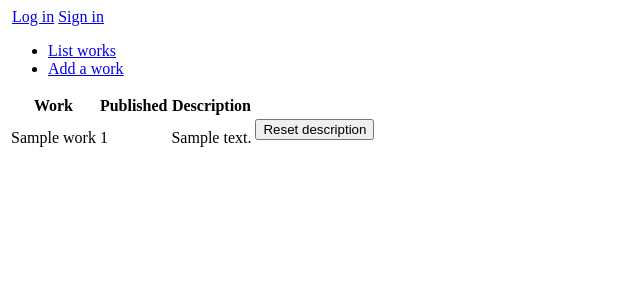
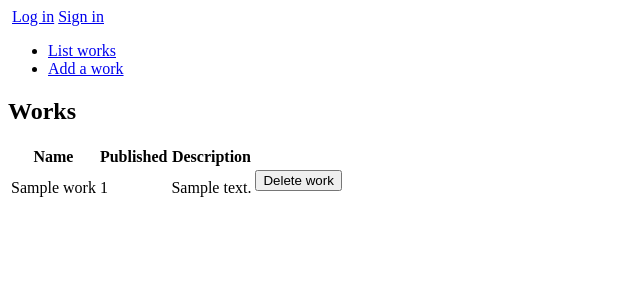
Before and after one commit to Viannaiv/My-Bookself, a Flask app: page /works in a window 1280 px wide. Shown: the top 300 px of the page, without its empty margins (0-640 px from the left). Run offline with Flask 2, Linux system fonts and the light colour scheme; tables that the repository leaves empty hold one stand-in row (values such as "Sample post").

Commit message:
now possible to delete works

```diff
--- a/application/templates/works/list.html
+++ b/application/templates/works/list.html
@@ -1,9 +1,10 @@
 {% extends "layout.html" %}
 
 {% block body %}
+  <h2>Works</h2>
   <table>
     <tr>
-      <th>Work</th>
+      <th>Name</th>
       <th>Published</th>
       <th>Description</th>
     </tr>
@@ -13,8 +14,8 @@
       <td>{{ work.published }}</td>
       <td>{{ work.description }}</td>
       <td>
-        <form method="POST" action="{{ url_for('work_reset_description', work_id=work.id) }}">
-          <input type="submit" value="Reset description"/>
+        <form method="POST" action="{{ url_for('work_delete', work_id=work.id) }}">
+          <input type="submit" value="Delete work"/>
         </form>
       </td>
     </tr>
--- a/application/works/forms.py
+++ b/application/works/forms.py
@@ -8,5 +8,3 @@ class WorkForm(FlaskForm):
 
     class Meta:
         csrf = False
-
-# BC and AD must be added
--- a/application/works/views.py
+++ b/application/works/views.py
@@ -13,12 +13,13 @@ def works_index():
 def works_form():
     return render_template("works/new.html", form = WorkForm())
 
-@app.route("/works/<work_id>/", methods=["POST"])
+#Add "Delete ....?" to avoid misclicks
+# consider moving ths and editig attributes to the viewing of one Work. Decide later.
+@app.route("/works/delete/<work_id>/", methods=["POST"])
 @login_required
-def work_reset_description(work_id):
+def work_delete(work_id):
 
-    w = Work.query.get(work_id)
-    w.description = "No description has been provided yet."
+    Work.query.filter_by(id=work_id).delete()
     db.session().commit()
 
     return redirect(url_for("works_index"))
```
